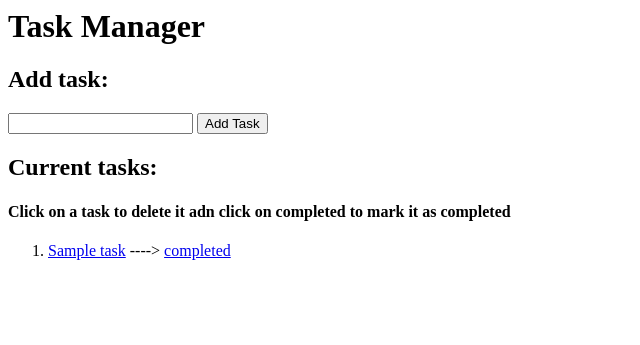
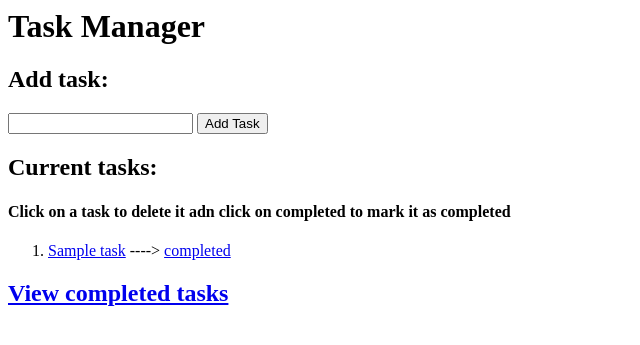
Before and after one commit to RouvenBlaettler/Django-Course, a Django app: template my_project/templates/tasks.html in a window 1280 px wide. Shown: the top 345 px of the page, without its empty margins (0-640 px from the left). Run offline with Django 5.2, Linux system fonts and the light colour scheme; the template is opened without the code that fills it: most values are stand-ins (such as "Sample title", 1, 10 or a date in 2020).

Commit message:
add see completed tasks feature

```diff
--- a/my_project/my_project/urls.py
+++ b/my_project/my_project/urls.py
@@ -16,7 +16,7 @@ Including another URLconf
 """
 from django.contrib import admin
 from django.urls import path
-from .views import task_view, add_task_view, delete_task_view, complete_task_view
+from .views import task_view, add_task_view, delete_task_view, complete_task_view, completed_tasks_view
 
 urlpatterns = [
     path('admin/', admin.site.urls),
@@ -24,5 +24,6 @@ urlpatterns = [
     path('', task_view),
     path('task/add-task', add_task_view),
     path('task/delete-task/<int:index>', delete_task_view),
-    path('task/complete-task/<int:index>', complete_task_view)  # Home page mapped to task_view
+    path('task/complete-task/<int:index>', complete_task_view),
+    path('task/completed-tasks', completed_tasks_view),
 ]
--- a/my_project/my_project/views.py
+++ b/my_project/my_project/views.py
@@ -34,3 +34,8 @@ def complete_task_view(request, index):
         completed_tasks.append(tasks[index-1])
         del tasks[index-1]
     return HttpResponseRedirect('/task')
+
+def completed_tasks_view(request):
+    # Show completed tasks
+    context = {'completed_tasks': completed_tasks}
+    return render(request, 'completed_tasks.html', context)
--- a/my_project/templates/tasks.html
+++ b/my_project/templates/tasks.html
@@ -17,3 +17,5 @@
         <li>No tasks yet</li>
     {% endfor %}
     </ol>
+
+<h2><a href="/task/completed-tasks">View completed tasks</a></h2>
```
Also changed, not shown: my_project/templates/completed_tasks.html (added, +10 -0 lines).
